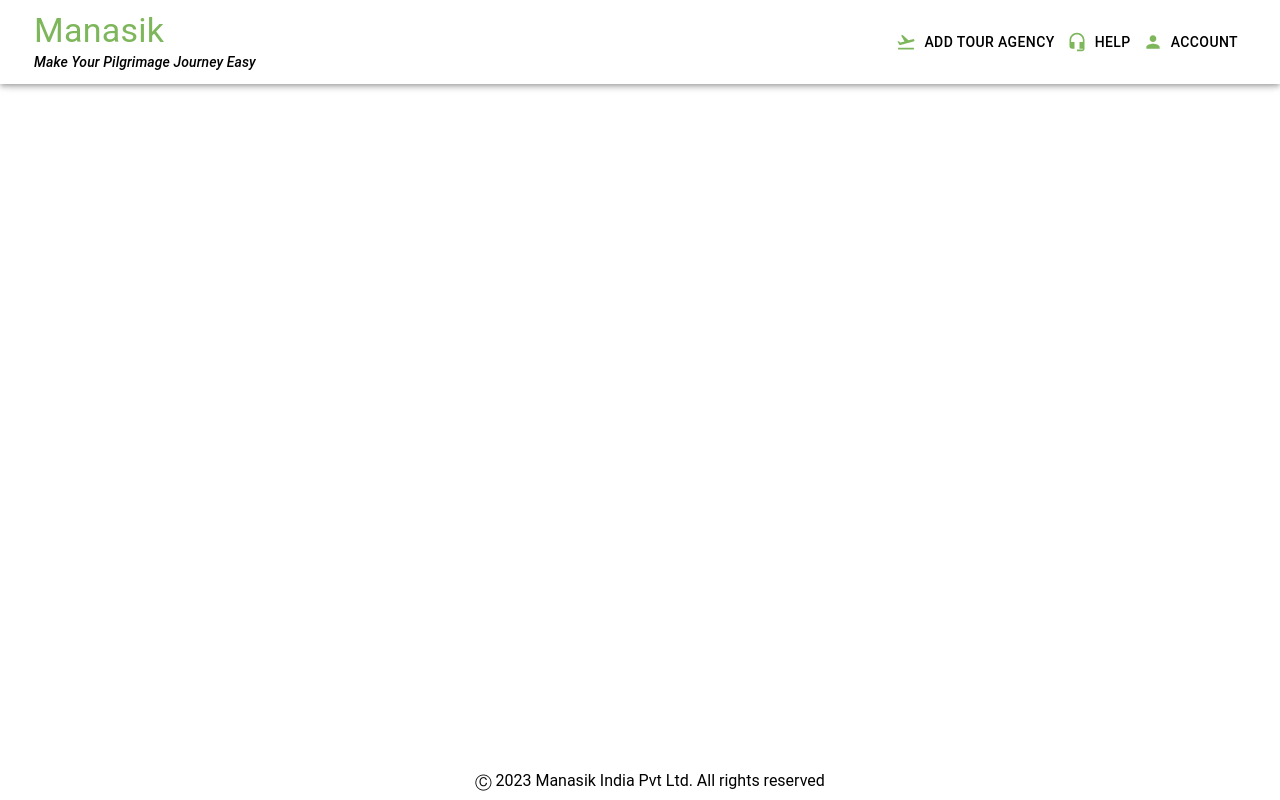
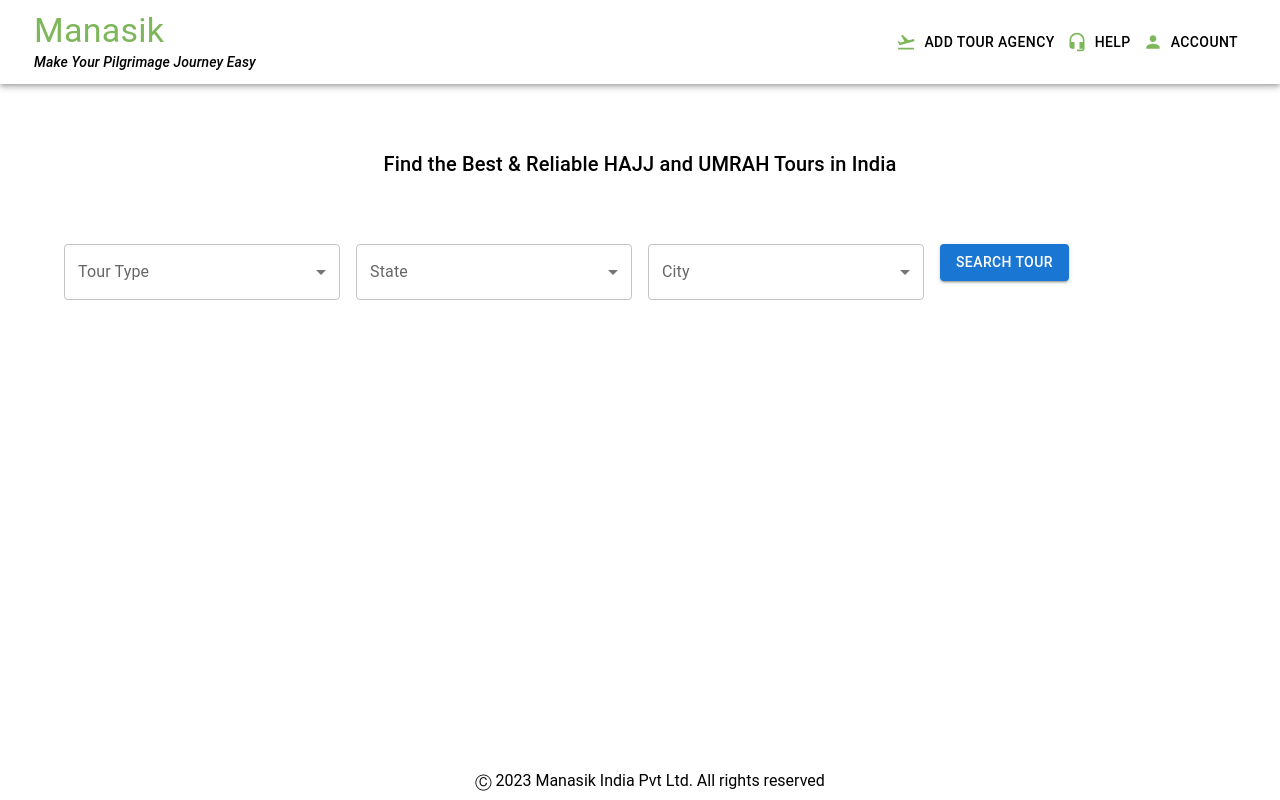
Before and after one commit to amirmursal/manasik, a React (Create React App) app: page / in a window 1280 px wide. Built offline with nearby package versions, Linux system fonts and the light colour scheme.

Commit message:
added serch panel for manasik

```diff
--- a/src/App.tsx
+++ b/src/App.tsx
@@ -1,11 +1,13 @@
 import React from 'react';
 import MainNavigation from './components/MainNavigation';
 import Footer from './components/Footer';
+import SearchPanel from './components/SearchPanel';
 
 const App =()=> {
   return (
     <>
      <MainNavigation/>
+     <SearchPanel/>
      <Footer/>
     </>
   );
--- a/src/components/MainNavigation/MainNavigation.tsx
+++ b/src/components/MainNavigation/MainNavigation.tsx
@@ -6,7 +6,7 @@ import mainNavigationStyles from "./MainNavigation.styles";
 
 const MainNavigation = () => {
     return (
-        <AppBar component="nav" sx={mainNavigationStyles.root}>
+        <AppBar component="nav" sx={mainNavigationStyles.root} position="sticky">
             <Toolbar sx={mainNavigationStyles.mainContainer}>
                 <Box>
                     <Typography
--- /dev/null
+++ b/src/components/SearchPanel/SearchPanel.styles.ts
@@ -0,0 +1,11 @@
+
+const searchPanelStyles = {
+    root:{
+        color: '#000'
+    },
+    infoText:{
+        margin: '5%',
+        textAlign: 'center'
+    }
+}
+export default searchPanelStyles;
--- /dev/null
+++ b/src/components/SearchPanel/SearchPanel.tsx
@@ -0,0 +1,55 @@
+import { Box, Button, Container, FormControl, Grid, InputLabel, MenuItem, Select, SelectChangeEvent, Typography } from "@mui/material";
+import searchPanelStyles from "./SearchPanel.styles";
+import React, { useState } from "react";
+
+const SearchPanel = () => {
+
+    const [tourType, setTourType] = useState('hajj');
+
+    const handleChange = (event: SelectChangeEvent) => {
+        setTourType(event.target.value as string);
+    };
+
+    return (
+        <Box sx={searchPanelStyles.root}>
+            <Typography variant="h6" sx={searchPanelStyles.infoText}
+                component="div">Find the Best & Reliable HAJJ and UMRAH Tours in India
+            </Typography>
+            <Box sx={{ margin: '5%', display:'flex', alignItems:'center' }}>
+                <Grid container spacing={2}>
+                    <Grid item xs={3}>
+                        <FormControl fullWidth variant="outlined">
+                            <InputLabel>Tour Type</InputLabel>
+                            <Select label="Tour Type">
+                                <MenuItem value="hajj">Hajj</MenuItem>
+                                <MenuItem value="umrah">Umrah</MenuItem>
+                            </Select>
+                        </FormControl>
+                    </Grid>
+                    <Grid item xs={3}>
+                        <FormControl fullWidth variant="outlined">
+                            <InputLabel>State</InputLabel>
+                            <Select label="State">
+                                <MenuItem value="maharashtra">Maharashtra</MenuItem>
+                            </Select>
+                        </FormControl>
+                    </Grid>
+                    <Grid item xs={3}>
+                        <FormControl fullWidth variant="outlined">
+                            <InputLabel>City</InputLabel>
+                            <Select label="City">
+                                <MenuItem value="pune">Pune</MenuItem>
+                            </Select>
+                        </FormControl>
+                    </Grid>
+                    <Grid item xs={3}>
+                        <FormControl variant="outlined">
+                        <Button variant="contained">Search Tour</Button>
+                        </FormControl>
+                    </Grid>
+                </Grid></Box>
+        </Box>
+    )
+}
+
+export default SearchPanel;
--- /dev/null
+++ b/src/components/SearchPanel/index.ts
@@ -0,0 +1,3 @@
+import SearchPanel from './SearchPanel';
+
+export default SearchPanel;
```
